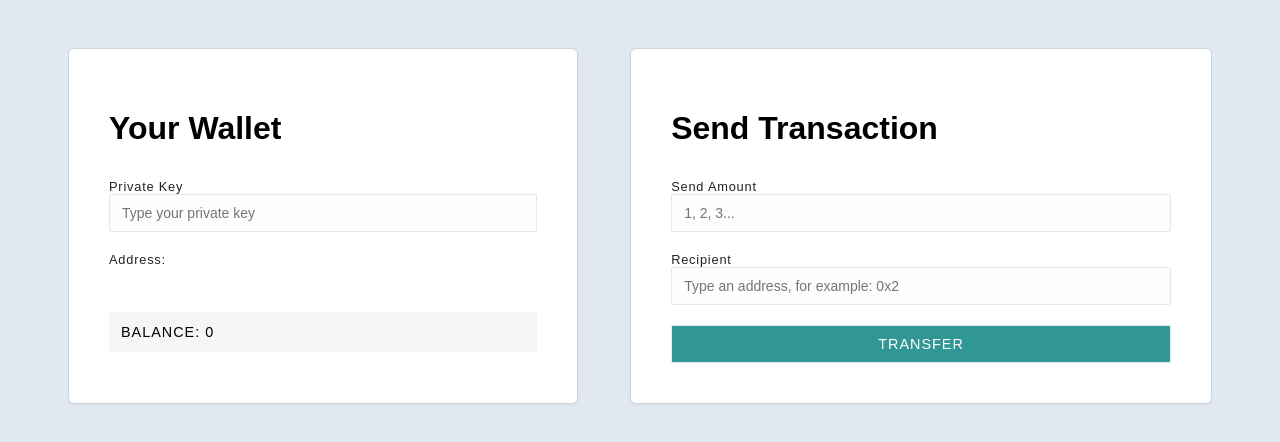
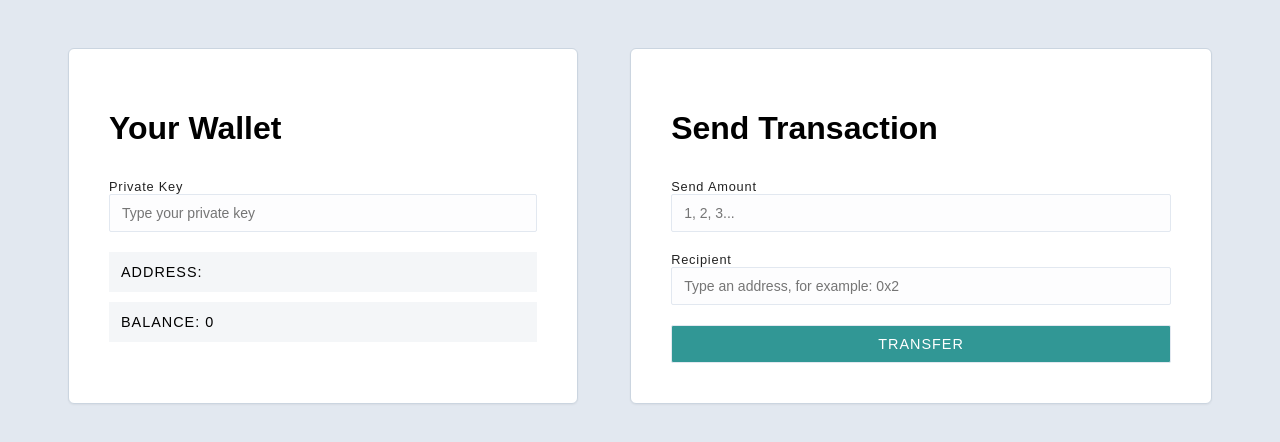
Before and after one commit to AkshatK1/Ethereum-Developer-Bootcamp, a React (Vite) app in the folder week 1 project/ecdsa-node/client/: page / in a window 1280 px wide. Shown: the top 442 px of the page. Built offline with nearby package versions, Linux system fonts and the light colour scheme.

Commit message:
changed address ui

```diff
--- a/week 1 project/ecdsa-node/client/src/Wallet.jsx
+++ b/week 1 project/ecdsa-node/client/src/Wallet.jsx
@@ -28,13 +28,8 @@ function Wallet({ address, setAddress, balance, setBalance, privateKey, setPriva
         Private Key
         <input placeholder="Type your private key" value={privateKey} onChange={onChange}></input>
       </label>
-      <label>
-        Address:
-        <p>
-          {address}
-        </p>
-      </label>
 
+      <div className="balance">Address: {address}</div>
       <div className="balance">Balance: {balance}</div>
     </div>
   );
```
